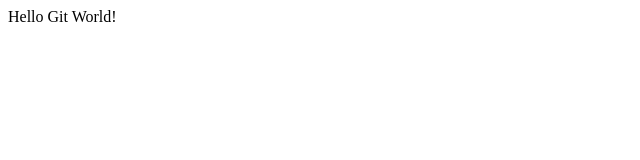
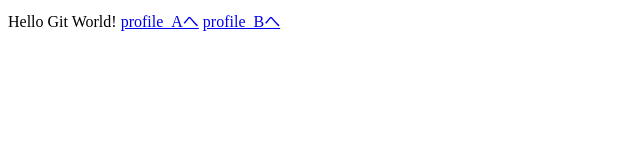
Before and after one commit to umi10/pra2, a plain HTML site: page index.html in a window 1280 px wide. Shown: the whole page, without its empty margins (0-640 px from the left). Drawn offline with Linux system fonts and the light colour scheme.

Commit message:
リンクを追記

```diff
--- a/index.html
+++ b/index.html
@@ -2,5 +2,7 @@
 <html lang="ja">
 	<body>
 		Hello Git World!
+		<a href="profile_A.html">profile_Aへ</a>
+		<a href="profile_B.html">profile_Bへ</a>
 	</body>
 </html>
```
